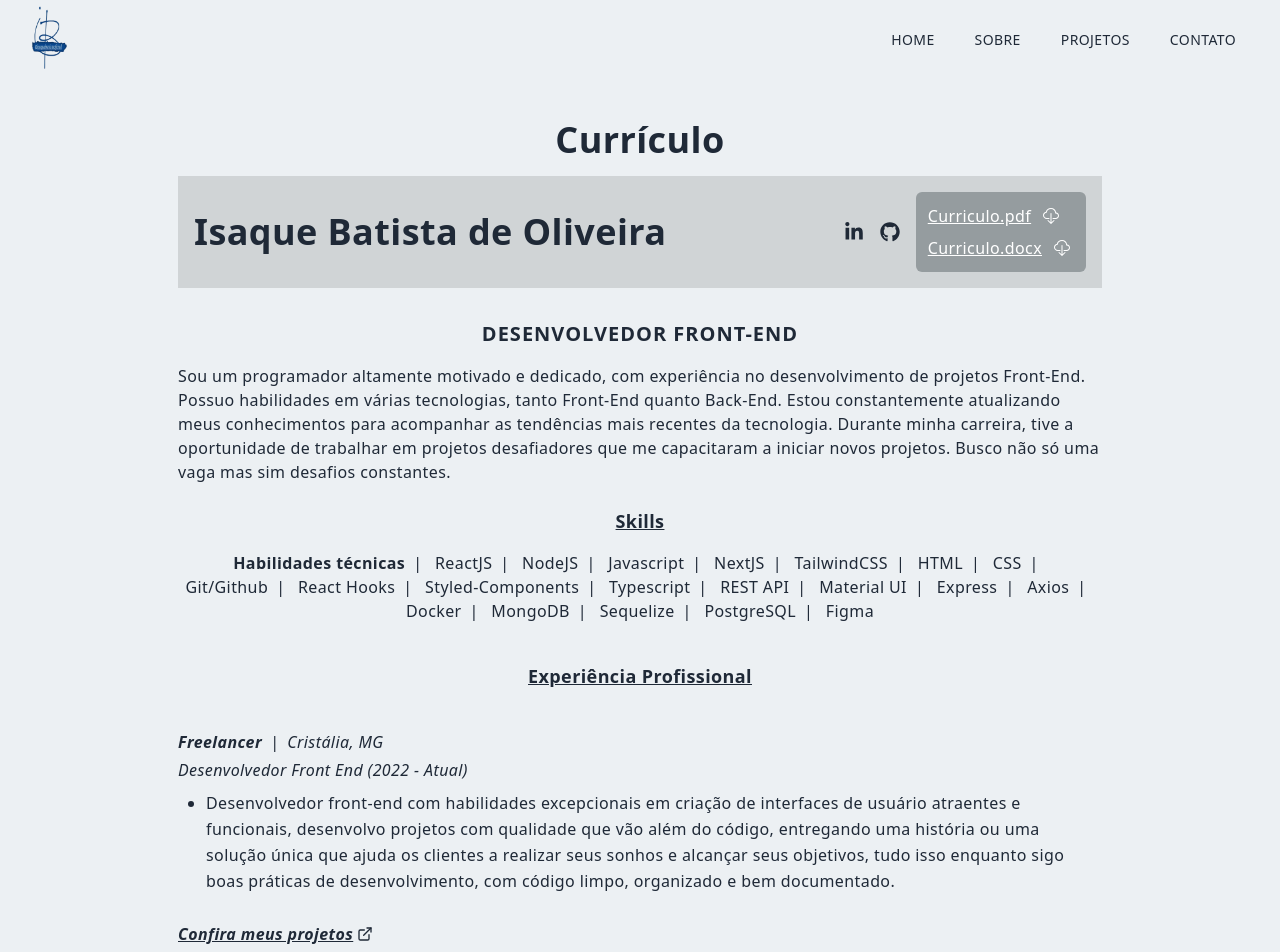
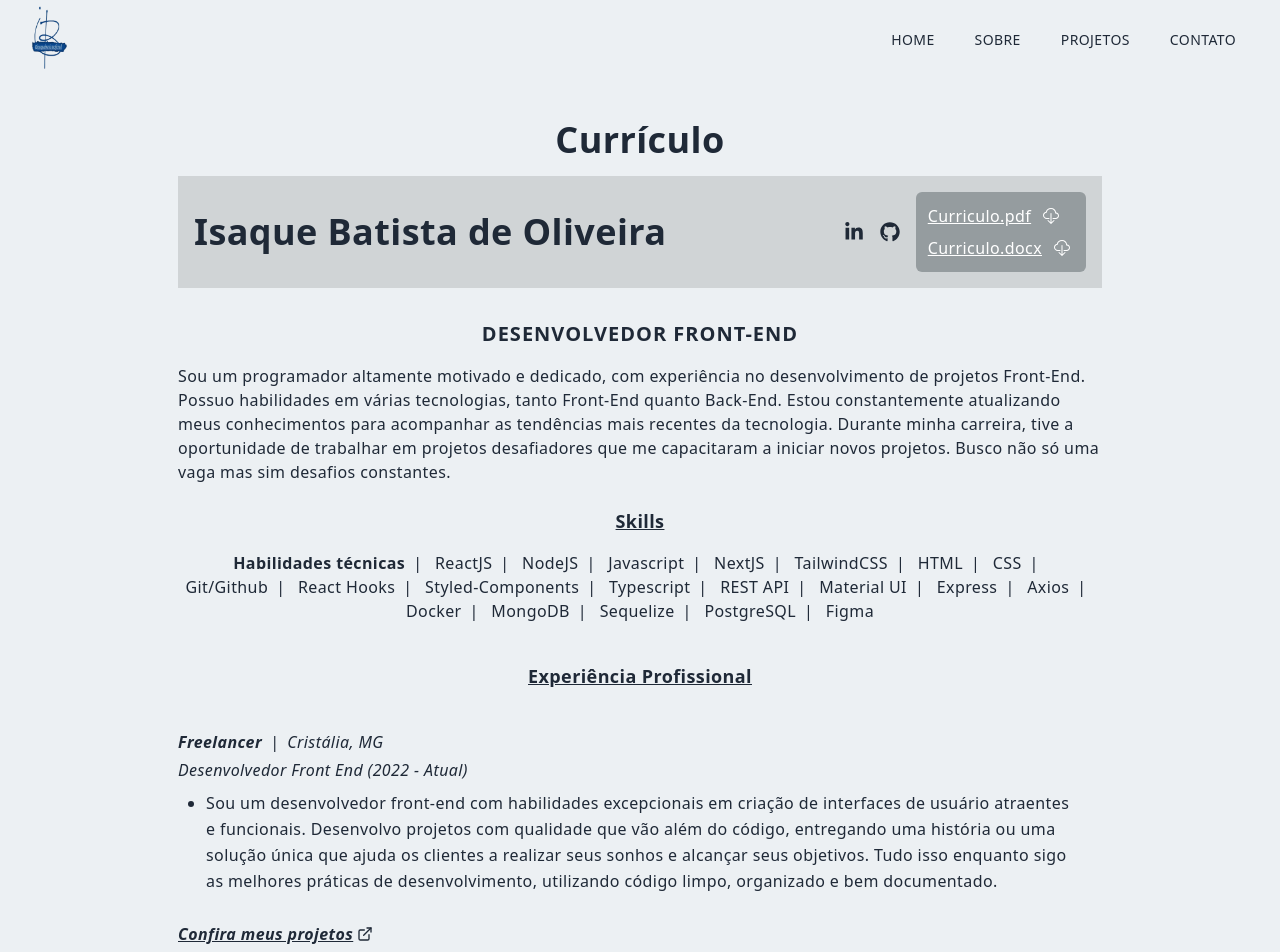
Before and after one commit to IsaqueBatista/Portfolio-1, a Next.js app: page /curriculo in a window 1280 px wide. Shown: the top 952 px of the page. Built offline with nearby package versions, Linux system fonts and the light colour scheme.

Commit message:
Atualizando campo do texto freelancer

```diff
--- a/src/pages/curriculo.jsx
+++ b/src/pages/curriculo.jsx
@@ -137,12 +137,7 @@ export default function curriculo() {
           <p className="py-1 italic">Desenvolvedor Front End (2022 - Atual)</p>
           <ul className="list-disc list-outside px-7 py-1 leading-relaxed">
             <li>
-              Desenvolvedor front-end com habilidades excepcionais em criação de
-              interfaces de usuário atraentes e funcionais, desenvolvo projetos
-              com qualidade que vão além do código, entregando uma história ou
-              uma solução única que ajuda os clientes a realizar seus sonhos e
-              alcançar seus objetivos, tudo isso enquanto sigo boas práticas de
-              desenvolvimento, com código limpo, organizado e bem documentado.{" "}
+            Sou um desenvolvedor front-end com habilidades excepcionais em criação de interfaces de usuário atraentes e funcionais. Desenvolvo projetos com qualidade que vão além do código, entregando uma história ou uma solução única que ajuda os clientes a realizar seus sonhos e alcançar seus objetivos. Tudo isso enquanto sigo as melhores práticas de desenvolvimento, utilizando código limpo, organizado e bem documentado.
             </li>
           </ul>
           <br />
```
